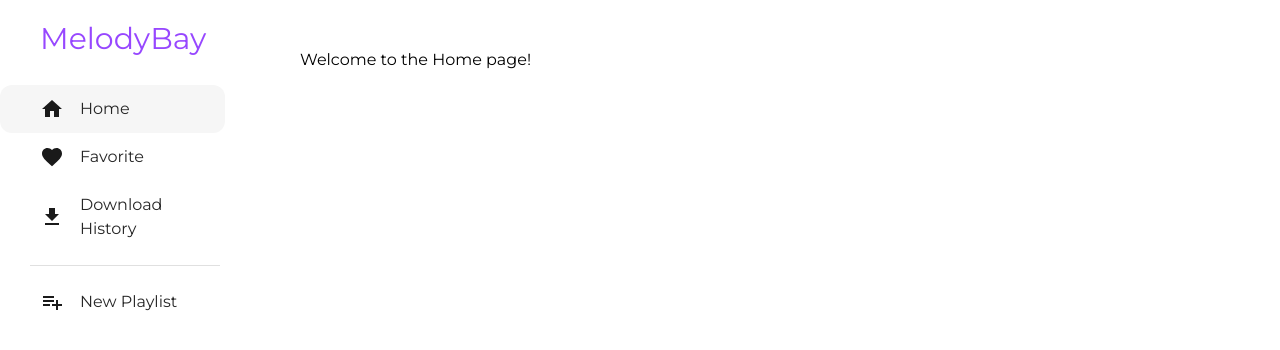
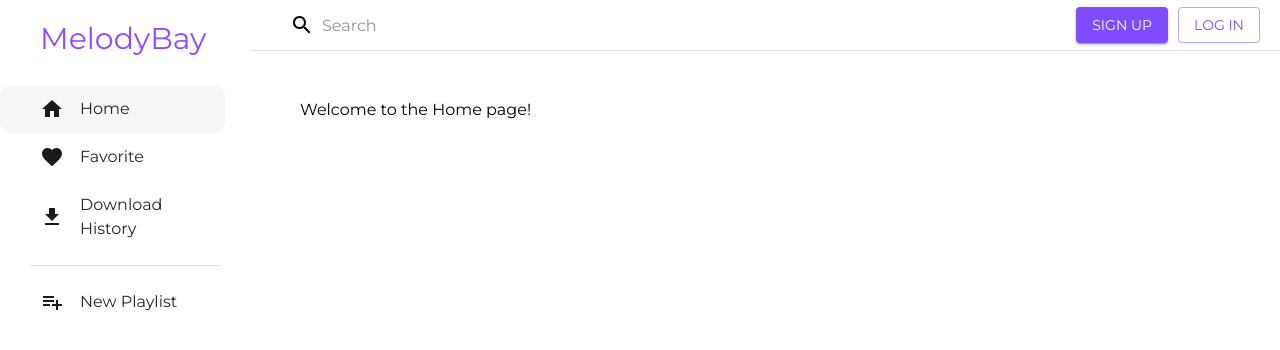
Before and after one commit to Music-Web-Micro-service/music-web-frontend, a React (Create React App) app: page / in a window 1280 px wide. Shown: the top 350 px of the page. Built offline with nearby package versions, Linux system fonts and the light colour scheme.

Commit message:
排列主要元素

```diff
--- a/src/App.tsx
+++ b/src/App.tsx
@@ -8,22 +8,27 @@ import NewPlaylist from "./pages/NewPlaylist";
 import "./App.css";
 import {ThemeProvider} from "@emotion/react";
 import theme from "./themes/theme";
+import HomeTabs from "./pages/home-page/tabs";
+import {Box} from "@mui/material";
 
 const App: React.FC = () => {
   return (
     <ThemeProvider theme={theme}>
       <Router>
-        <div className="app-container">
+        <Box className="app-container" display={"flex"} flexDirection={"row"} width={1}>
           <Nav />
-          <div className="main-content">
+          <Box display={"flex"} flexDirection={"column"} width={1}>
+            <HomeTabs></HomeTabs>
+            <Box className="main-content">
               <Routes>
                 <Route path="/" element={<Home />} />
                 <Route path="/favorite" element={<Favorite />} />
                 <Route path="/download-history" element={<DownloadHistory />} />
                 <Route path="/new-playlist" element={<NewPlaylist />} />
               </Routes>
-          </div>
-        </div>
+            </Box>
+          </Box>
+        </Box>
       </Router>
     </ThemeProvider>
   );
```
Also changed, not shown: src/pages/home-page/tabs/search-bar/index.tsx (+4 -4 lines). Lines whose indentation alone changed are shown as unchanged.
